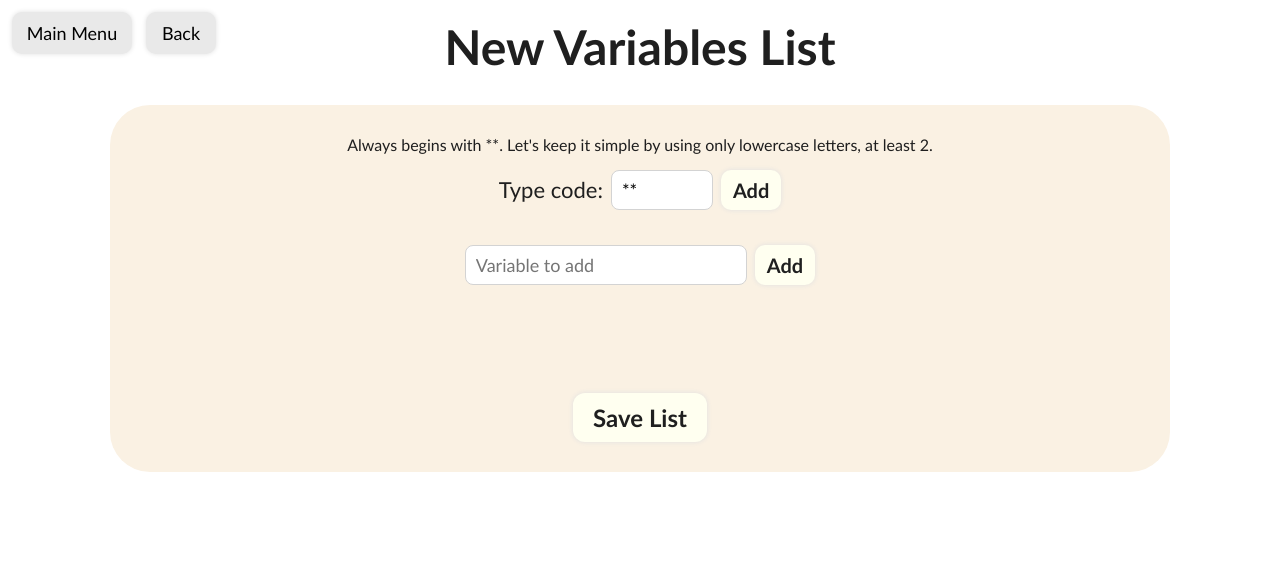
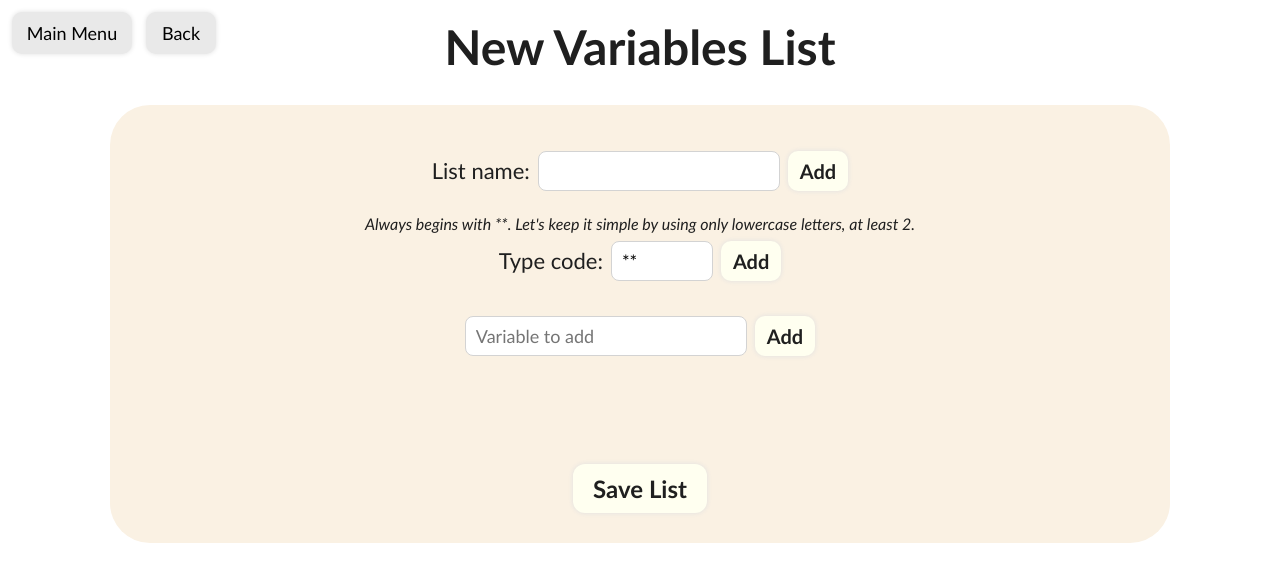
Before and after one commit to shakey0/cover-letter-helper, a Flask app: page /add_variables in a window 1280 px wide. Shown: the top 582 px of the page. Run offline with Flask 3, Linux system fonts and the light colour scheme.

Commit message:
Edit variables list done

```diff
--- a/app.py
+++ b/app.py
@@ -53,6 +53,9 @@ def edit_base():
 def add_variables():
     return render_template('add_variables.html')
 
+@app.route('/edit_variables')
+def edit_variables():
+    return render_template('add_variables.html', edit=True, list_name='Frontend', type_code='**fr', values=['JavaScript', 'React', 'HTML', 'CSS'])
 
 @app.route('/drag_test')
 def drag_test():
--- a/static/scripts/add_variables.js
+++ b/static/scripts/add_variables.js
@@ -16,6 +16,7 @@ function addVar() {
         const deleteBtn = document.createElement('button');
         deleteBtn.textContent = 'x';
         deleteBtn.className = 'delete-btn';
+        deleteBtn.type = 'button';
         deleteBtn.onclick = function () {
             box.remove();
         };
@@ -24,6 +25,33 @@ function addVar() {
         document.getElementById('var-container').appendChild(box);
         input.value = '';
     }
+}
+
+function addListName() {
+    const input = document.getElementById('list-name-input');
+    const listName = input.value.trim();
+    if (listName) {
+        const listNameAct = document.getElementById('list-name-act');
+        listNameAct.textContent = listName;
+        listNameAct.style.display = 'block';
+        document.getElementById('list-name-act-input').value = listName;
+        document.getElementById('edit-list-name-btn').style.display = 'block';
+
+        input.value = '';
+        input.style.display = 'none';
+        document.getElementById('list-name-btn').style.display = 'none';
+    }
+}
+
+function editListName() {
+    const input = document.getElementById('list-name-input');
+    input.style.display = 'block';
+    const listNameAct = document.getElementById('list-name-act');
+    input.value = listNameAct.textContent;
+    listNameAct.style.display = 'none';
+
+    document.getElementById('list-name-btn').style.display = 'block';
+    document.getElementById('edit-list-name-btn').style.display = 'none';
 }
 
 function addVarCode() {
@@ -79,10 +107,11 @@ const saveListBtn = document.getElementById('save-list-btn');
 const saveListForm = saveListBtn.closest('form');
 
 saveListForm.addEventListener('submit', function(event) {
+    const listNameActInput = document.getElementById('list-name-act-input');
     const varCodeActInput = document.getElementById('var-code-act-input');
     const varContainer = document.getElementById('var-container');
 
-    if (varCodeActInput.value.length < 4 || varContainer.children.length < 1) {
+    if (listNameActInput.value.length < 1 || varCodeActInput.value.length < 4 || varContainer.children.length < 1) {
         event.preventDefault();
     }
 });
--- a/static/stylesheets/add_variables.css
+++ b/static/stylesheets/add_variables.css
@@ -1,3 +1,9 @@
+@media (max-width: 968px) {
+    .top-line {
+        height: 56px;
+    }
+}
+
 .var-box {
     display: inline-block;
     margin: 10px;
@@ -36,7 +42,7 @@
     transform: scale(1.05);
 }
 
-.add-var-box, .var-code-box {
+.add-var-box, .var-code-box, .list-name-box {
     width: 100%;
     display: flex;
     justify-content: center;
@@ -48,7 +54,7 @@
     margin-bottom: 20px;
 }
 
-.add-var-box input[type="text"], .var-code-box input[type="text"] {
+.add-var-box input[type="text"], .var-code-box input[type="text"], .list-name-box input[type="text"] {
     margin-right: 8px;
     padding: 8px 10px;
     border-radius: 8px;
@@ -67,7 +73,12 @@
     width: 80px;
 }
 
-.add-var-box button, .var-code-box button {
+.list-name-box input[type="text"] {
+    margin-left: 8px;
+    width: 220px;
+}
+
+.add-var-box button, .var-code-box button, .list-name-box button {
     padding: 8px 12px;
     border-radius: 10px;
     font-size: 20px;
@@ -81,29 +92,29 @@
     cursor: pointer;
 }
 
-.add-var-box button:hover, .var-code-box button:hover {
+.add-var-box button:hover, .var-code-box button:hover, .list-name-box button:hover {
     box-shadow: 0 0 10px 0 #c1c1c1;
     transform: scale(1.03);
 }
 
-.var-code-box p {
+.var-code-box p, .list-name-box p {
     font-size: 22px;
 }
 
-.var-code-act {
+.var-code-act, .list-name-act {
     font-size: 24px;
     font-family:'Trebuchet MS', 'Lucida Sans Unicode', 'Lucida Grande', 'Lucida Sans', Arial, sans-serif;
     font-weight: bold;
     margin-left: 8px;
 }
 
-.var-code-box img {
+.var-code-box img, .list-name-box img {
     height: 24px;
     margin-left: 5px;
     transition: transform 0.2s ease-in-out;
 }
 
-.var-code-box img:hover {
+.var-code-box img:hover, .list-name-box img:hover {
     cursor: pointer;
     transform: scale(1.3);
 }
--- a/templates/add_variables.html
+++ b/templates/add_variables.html
@@ -14,25 +14,53 @@
         <div class="top-line"></div>
         <a class="main-menu-btn" href="{{ url_for('index') }}">Main Menu</a>
         <a class="edit-base-btn" href="{{ url_for('edit_base') }}">Back</a>
-        <h1 class="page-title">New Variables List</h1>
+        <h1 class="page-title">{% if edit %}Edit{% else %}New{% endif %} Variables List</h1>
         <div class="center-wrapper">
             <div class="main-container" style="max-width: 1000px;">
                 <div class="section-container">
-                    <p style="margin: 0;" id="var-code-mes">Always begins with **. Let's keep it simple by using <span id="var-code-mes-lc">only lowercase letters</span>, <span id="var-code-mes-min">at least 2</span>.</p>
+
                     <form action="" method="post">
+                        <div class="list-name-box">
+                            <p>List name:</p>
+                            <input {% if edit %}style="display: none;" {% endif %}type="text" id="list-name-input" />
+                            <input type="hidden" id="list-name-act-input" name="list-name-act-input" {% if edit %}value={{ list_name }} {% endif %}/>
+                            <div {% if not edit %}style="display: none;" {% endif %}class="list-name-act" id="list-name-act">{% if edit %}{{ list_name }}{% endif %}</div>
+                            <img {% if not edit %}style="display: none;" {% endif %}id="edit-list-name-btn" onclick="editListName()" src="{{ url_for('static', filename='images/pencil.png') }}" alt="edit">
+                            <button {% if edit %}style="display: none;" {% endif %}type="button" id="list-name-btn" onclick="addListName()">Add</button>
+                        </div>
+                        <p style="margin: 0; transform: translateY(8px); font-style: italic;{% if edit %} display: none;{% endif %}" id="var-code-mes">Always begins with **. Let's keep it simple by using <span id="var-code-mes-lc">only lowercase letters</span>, <span id="var-code-mes-min">at least 2</span>.</p>
                         <div class="var-code-box">
                             <p>Type code:</p>
-                            <input type="text" value="**" id="var-code-input" />
-                            <input type="hidden" id="var-code-act-input" name="var-code-act-input" />
-                            <div class="var-code-act" id="var-code-act" style="display: none;"></div>
-                            <img id="edit-var-code-btn" style="display: none;" onclick="editVarCode()" src="{{ url_for('static', filename='images/pencil.png') }}" alt="edit">
-                            <button type="button" id="var-code-btn" onclick="addVarCode()">Add</button>
+                            <input {% if edit %}style="display: none;" {% endif %}type="text" value="**" id="var-code-input" />
+                            <input type="hidden" id="var-code-act-input" name="var-code-act-input" {% if edit %}value={{ type_code }} {% endif %}/>
+                            <div {% if not edit %}style="display: none;" {% endif %}class="var-code-act" id="var-code-act">{% if edit %}{{ type_code }}{% endif %}</div>
+                            <img {% if not edit %}style="display: none;" {% endif %}id="edit-var-code-btn" onclick="editVarCode()" src="{{ url_for('static', filename='images/pencil.png') }}" alt="edit">
+                            <button {% if edit %}style="display: none;" {% endif %}type="button" id="var-code-btn" onclick="addVarCode()">Add</button>
                         </div>
                         <div class="add-var-box">
                             <input type="text" id="var-input" placeholder="Variable to add" />
                             <button type="button" onclick="addVar()">Add</button>
                         </div>
-                        <div class="var-container" id="var-container"></div>
+                        <div class="var-container" id="var-container">
+                            {% if edit %}
+                                {% for var in values %}
+                                    <div class="var-box">
+                                        <p>{{ var }}</p>
+                                        <input type="hidden" name="variables[]" value="{{ var }}" />
+                                        <button class="delete-btn" type="button">x</button>
+                                    </div>
+                                {% endfor %}
+                            {% endif %}
+                        </div>
+                        {% if edit %}
+                            <script>
+                                document.querySelectorAll('.delete-btn').forEach(function(btn) {
+                                    btn.addEventListener('click', function() {
+                                        btn.parentElement.remove();
+                                    });
+                                });
+                            </script>
+                        {% endif %}
                         <input class="save-list-btn" id="save-list-btn" type="submit" value="Save List" />
                     </form>
                 </div>
--- a/templates/edit_base.html
+++ b/templates/edit_base.html
@@ -17,7 +17,7 @@
             <div class="main-container">
                 <div class="section-container two-fifths">
                     <h1 class="sub-title">Your Variables</h1>
-                    <a class="reorder-btn-var" href="">
+                    <a class="reorder-btn-var" href="{{ url_for('add_variables') }}">
                         <img class="plus-sign" src="static/images/plus_2795.png" alt="Add variable">
                     </a>
                     <div class="add-flex" id="reorder-variables">
```
